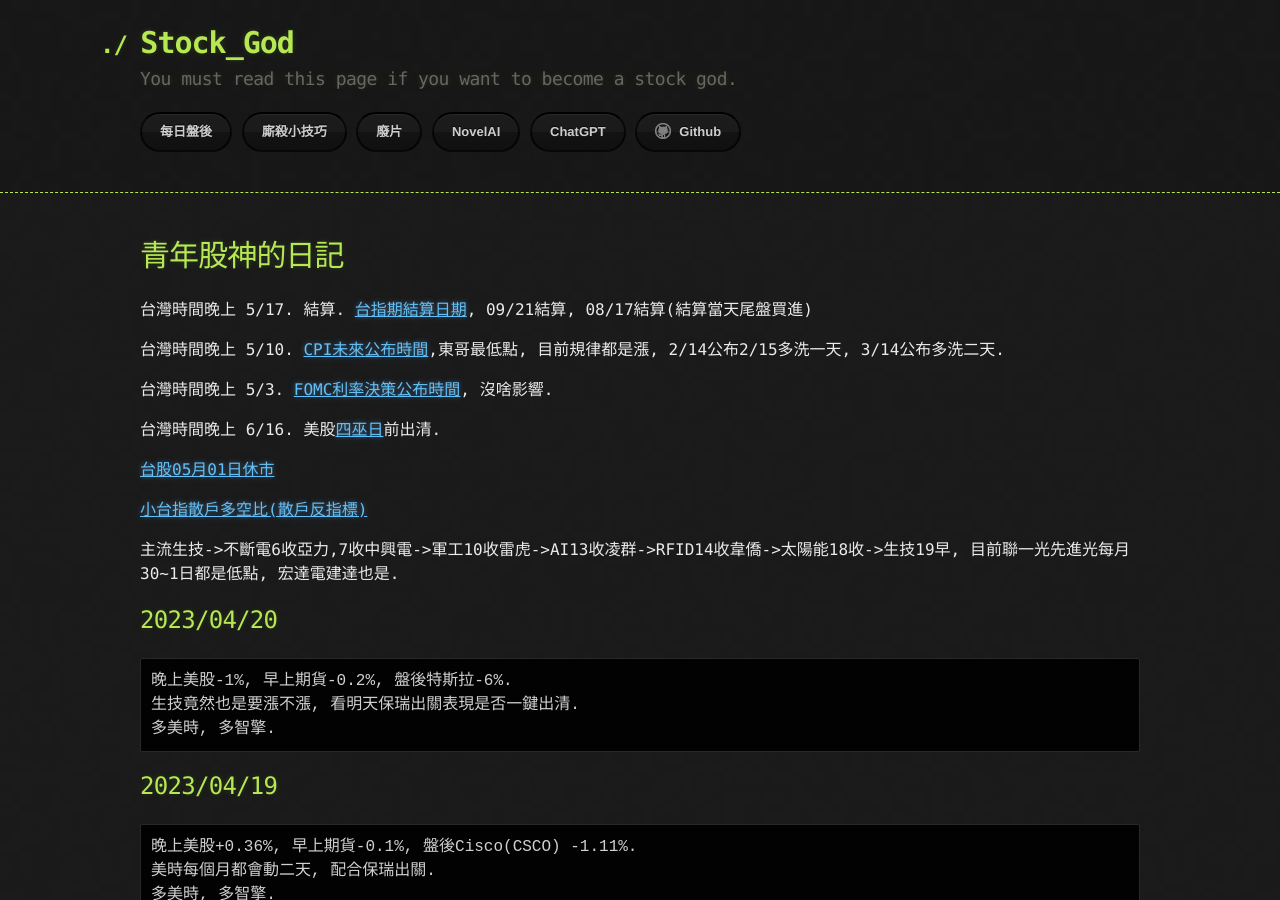
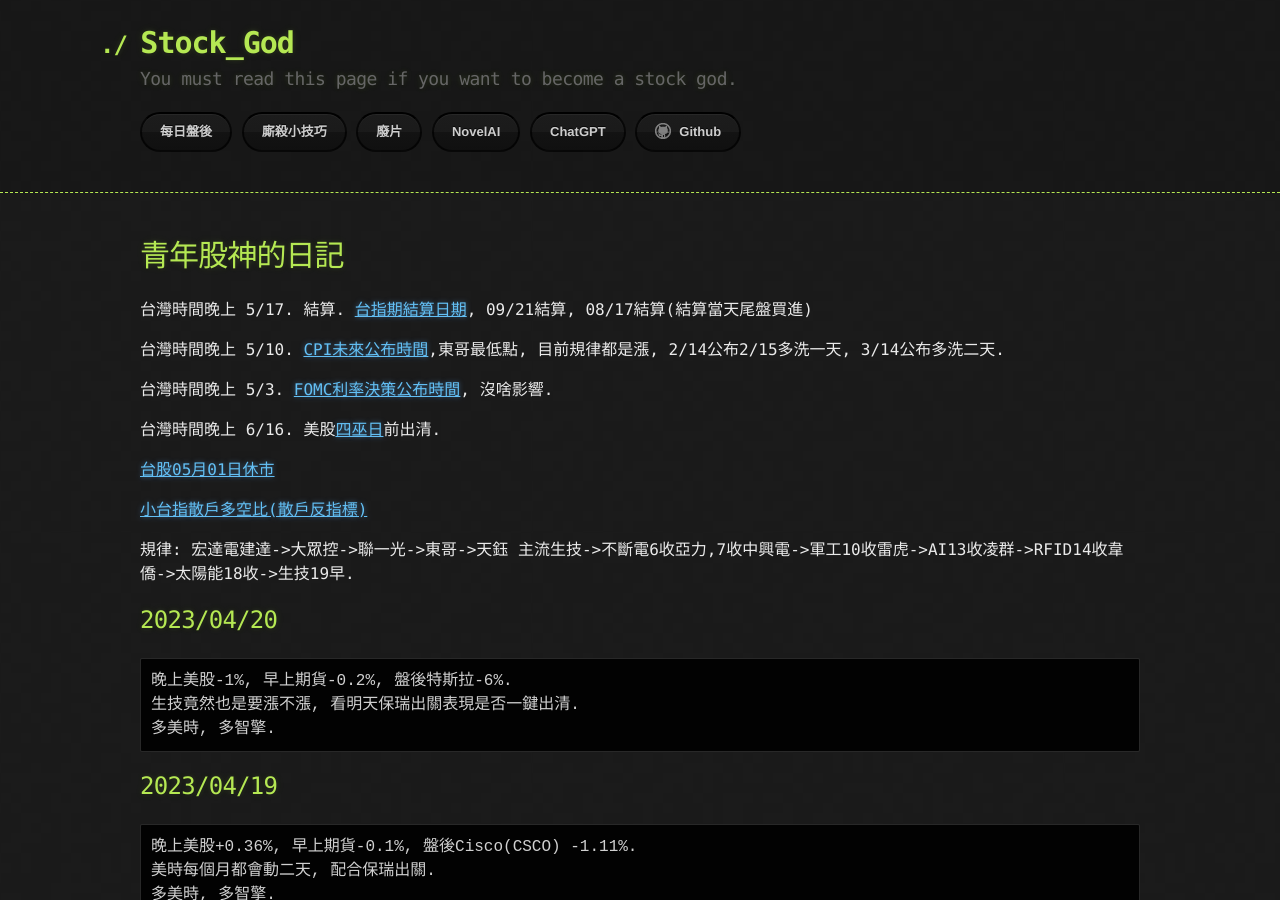
Before and after one commit to lepg5487/Stock_God, a Jekyll site: the page built from index.md, in a window 1280 px wide and 900 px high. Built offline with Jekyll 4.4.1, drawn with Linux system fonts in a browser that asks for light colours; our own code applies the rules of GitHub Pages for plain Markdown files.

Commit message:
Update index.md

````diff
--- a/index.md
+++ b/index.md
@@ -16,7 +16,8 @@ layout: testlayouts
 
 [小台指散戶多空比(散戶反指標)](https://www.macromicro.me/charts/20069/tw-mtx-long-to-short-ratio-of-individual-player)
 
-主流生技->不斷電6收亞力,7收中興電->軍工10收雷虎->AI13收凌群->RFID14收韋僑->太陽能18收->生技19早, 目前聯一光先進光每月30~1日都是低點, 宏達電建達也是.
+規律: 宏達電建達->大眾控->聯一光->東哥->天鈺
+主流生技->不斷電6收亞力,7收中興電->軍工10收雷虎->AI13收凌群->RFID14收韋僑->太陽能18收->生技19早.
 
 ## 2023/04/20
 ```
````
